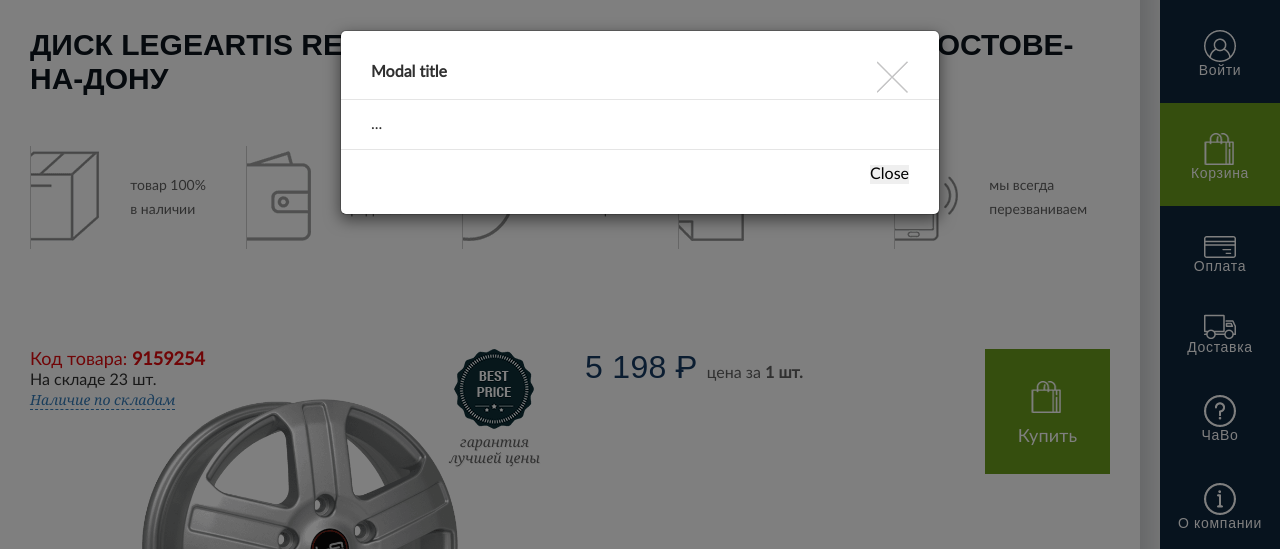
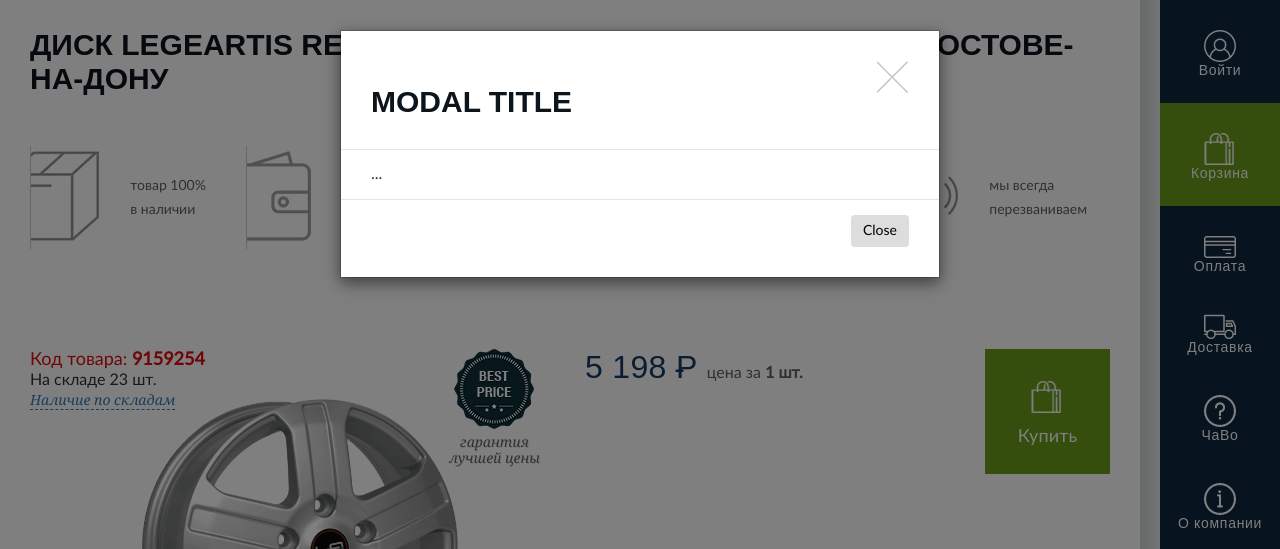
Before and after one commit to stalliobn/wheel-shop, a plain HTML site: page carts.html in a window 1280 px wide. Both pictures are taken after a click on the link "Наличие по складам". Shown: the part 456-1005 px from the top of the page. Drawn offline with Linux system fonts and the light colour scheme; some packages are replaced by stand-ins of ours.

Commit message:
add title style

```diff
--- a/carts.html
+++ b/carts.html
@@ -15,13 +15,13 @@
           <button type="button" class="close-modal" data-dismiss="modal" aria-label="Close">
             <i class="icon icon__close" aria-hidden="true"></i>
           </button>
-          <h4 class="modal-title" id="myModalLabel">Modal title</h4>
+          <h4 class="modal-title h1" id="myModalLabel">Modal title</h4>
         </div>
         <div class="modal-body">
           ...
         </div>
         <div class="modal-footer">
-          <button type="button" data-dismiss="modal">Close</button>
+          <button type="button" class="button-gray" data-dismiss="modal">Close</button>
         </div>
       </div>
     </div>
--- a/scss/parts/_modal.scss
+++ b/scss/parts/_modal.scss
@@ -42,7 +42,6 @@
   background-color: #ffffff;
   border: 1px solid #999999;
   border: 1px solid rgba(0, 0, 0, 0.2);
-  border-radius: 6px;
   -webkit-box-shadow: 0 3px 9px rgba(0, 0, 0, 0.5);
   box-shadow: 0 3px 9px rgba(0, 0, 0, 0.5);
   -webkit-background-clip: padding-box;
--- a/scss/parts/_popular.scss
+++ b/scss/parts/_popular.scss
@@ -43,6 +43,7 @@
   line-height: 1.42857143;
   border-radius: 4px;
   user-select: none;
+  color: #fff;
   &:hover {
     background-color: #88be35;
     border-color: #88be35;
--- a/scss/style.scss
+++ b/scss/style.scss
@@ -59,6 +59,34 @@
     }
   }
 }
+.button-gray {
+  background-color: #ddd;
+  border-color: #ddd;
+  transition: .15s;
+  outline: 0;
+  outline-offset: 0;
+  text-decoration: none;
+  display: inline-block;
+  margin-bottom: 0;
+  font-weight: normal;
+  text-align: center;
+  vertical-align: middle;
+  -ms-touch-action: manipulation;
+  touch-action: manipulation;
+  cursor: pointer;
+  white-space: nowrap;
+  padding: 6px 12px;
+  font-size: 14px;
+  line-height: 1.42857143;
+  border-radius: 4px;
+  user-select: none;
+  color: #000;
+  &:hover {
+    background-color: #88be35;
+    border-color: #88be35;
+    color: #fff;
+  }
+}
 h1, .h1 {
   font-size: 30px;
   font-family: 'LatoBlack',sans-serif;
```
Also changed, not shown: bascet.html (+2 -2 lines), contacts.html (+1 -1 lines), index.html (+2 -2 lines), css/style.css.
